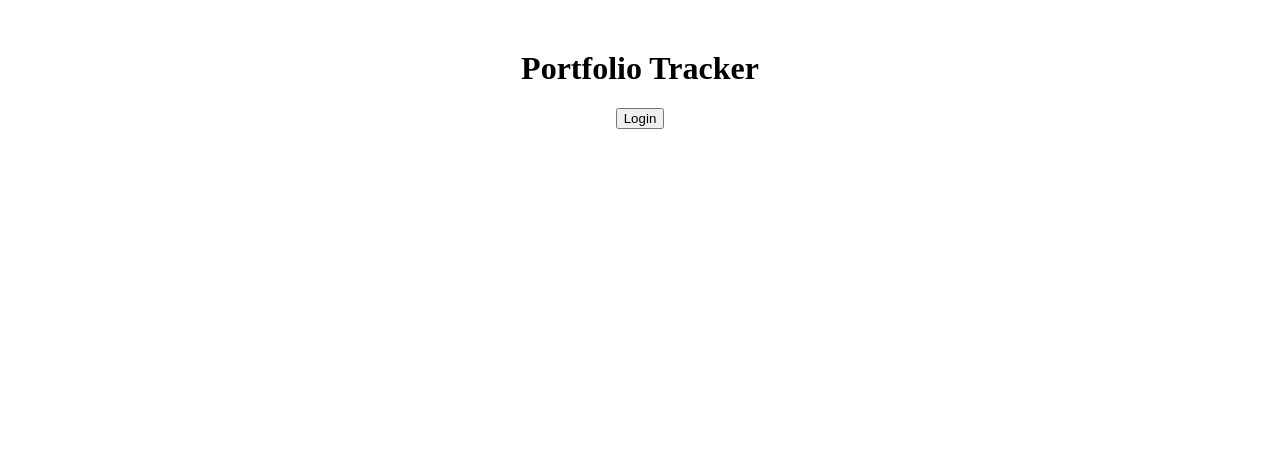
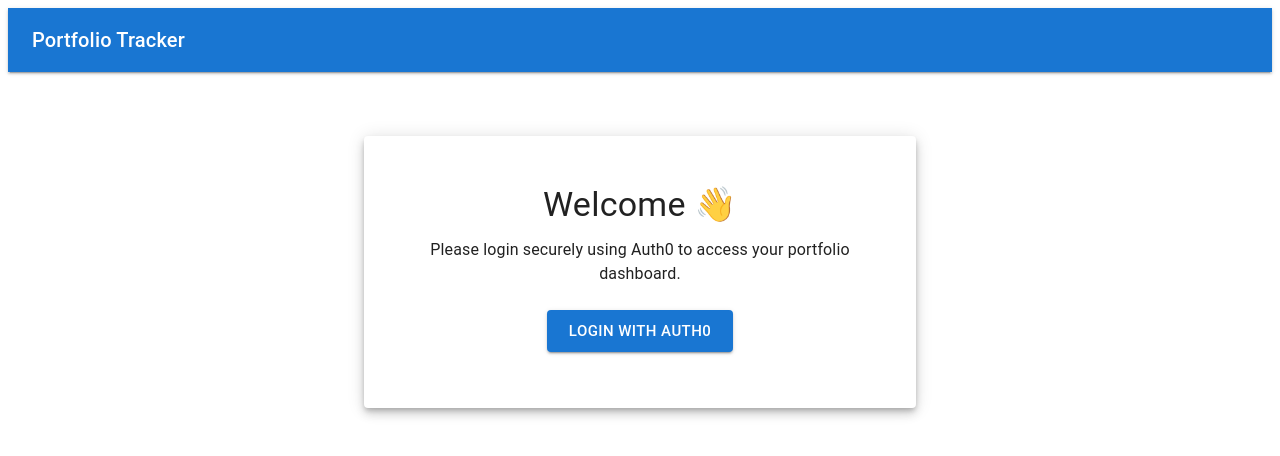
Before and after one commit to Maitreyi-1978/portfolio-tracker, a React (Create React App) app: page / in a window 1280 px wide. Shown: the top 456 px of the page. Built offline with nearby package versions, Linux system fonts and the light colour scheme.

Commit message:
added MUI packages

```diff
--- a/package.json
+++ b/package.json
@@ -4,6 +4,10 @@
   "private": true,
   "dependencies": {
     "@auth0/auth0-react": "^2.15.0",
+    "@emotion/react": "^11.14.0",
+    "@emotion/styled": "^11.14.1",
+    "@mui/icons-material": "^7.3.8",
+    "@mui/material": "^7.3.8",
     "@testing-library/dom": "^10.4.1",
     "@testing-library/jest-dom": "^6.9.1",
     "@testing-library/react": "^16.3.2",
--- a/src/App.js
+++ b/src/App.js
@@ -1,32 +1,115 @@
 import React from "react";
 import { useAuth0 } from "@auth0/auth0-react";
+import {
+  AppBar,
+  Toolbar,
+  Typography,
+  Button,
+  Container,
+  Card,
+  CardContent,
+  Avatar,
+  CircularProgress,
+  Box
+} from "@mui/material";
 
 function App() {
-  const { loginWithRedirect, logout, user, isAuthenticated, isLoading } = useAuth0();
+  const { loginWithRedirect, logout, user, isAuthenticated, isLoading } =
+    useAuth0();
 
   if (isLoading) {
-    return <div>Loading...</div>;
+    return (
+      <Box
+        display="flex"
+        justifyContent="center"
+        alignItems="center"
+        height="100vh"
+      >
+        <CircularProgress />
+      </Box>
+    );
   }
 
   return (
-    <div style={{ textAlign: "center", marginTop: "50px" }}>
-      <h1>Portfolio Tracker</h1>
+    <>
+      {/* Top Navbar */}
+      <AppBar position="static" elevation={2}>
+        <Toolbar>
+          <Typography variant="h6" sx={{ flexGrow: 1 }}>
+            Portfolio Tracker
+          </Typography>
 
+          {isAuthenticated && (
+            <Button
+              color="inherit"
+              variant="outlined"
+              onClick={() =>
+                logout({
+                  logoutParams: { returnTo: window.location.origin }
+                })
+              }
+            >
+              Logout
+            </Button>
+          )}
+        </Toolbar>
+      </AppBar>
+
+      {/* Main Content */}
+      <Container maxWidth="sm" sx={{ mt: 8 }}>
+        <Card elevation={6} sx={{ p: 4, textAlign: "center" }}>
+          <CardContent>
             {!isAuthenticated ? (
-        <button onClick={() => loginWithRedirect()}>
-          Login
-        </button>
+              <>
+                <Typography variant="h4" gutterBottom>
+                  Welcome 👋
+                </Typography>
+
+                <Typography variant="body1" sx={{ mb: 3 }}>
+                  Please login securely using Auth0 to access your portfolio dashboard.
+                </Typography>
+
+                <Button
+                  variant="contained"
+                  size="large"
+                  onClick={() => loginWithRedirect()}
+                >
+                  Login with Auth0
+                </Button>
+              </>
             ) : (
               <>
-          <h2>Welcome {user.name}</h2>
-          <img src={user.picture} alt="profile" />
-          <br /><br />
-          <button onClick={() => logout({ logoutParams: { returnTo: window.location.origin } })}>
+                <Avatar
+                  src={user.picture}
+                  alt={user.name}
+                  sx={{ width: 100, height: 100, margin: "0 auto 20px" }}
+                />
+
+                <Typography variant="h5" gutterBottom>
+                  Welcome, {user.name}
+                </Typography>
+
+                <Typography variant="body2" sx={{ mb: 3 }}>
+                  You are successfully authenticated.
+                </Typography>
+
+                <Button
+                  variant="contained"
+                  color="error"
+                  onClick={() =>
+                    logout({
+                      logoutParams: { returnTo: window.location.origin }
+                    })
+                  }
+                >
                   Logout
-          </button>
+                </Button>
               </>
             )}
-    </div>
+          </CardContent>
+        </Card>
+      </Container>
+    </>
   );
 }
 
```
Also changed, not shown: 1 other file (tests, documents, lock files or other folders). Lines whose indentation alone changed are shown as unchanged.
